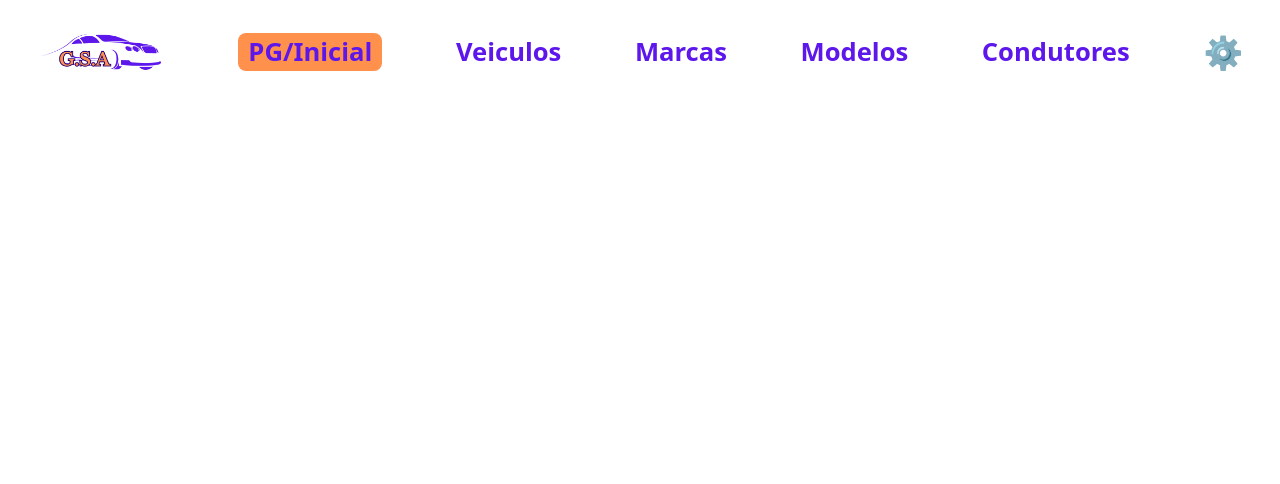
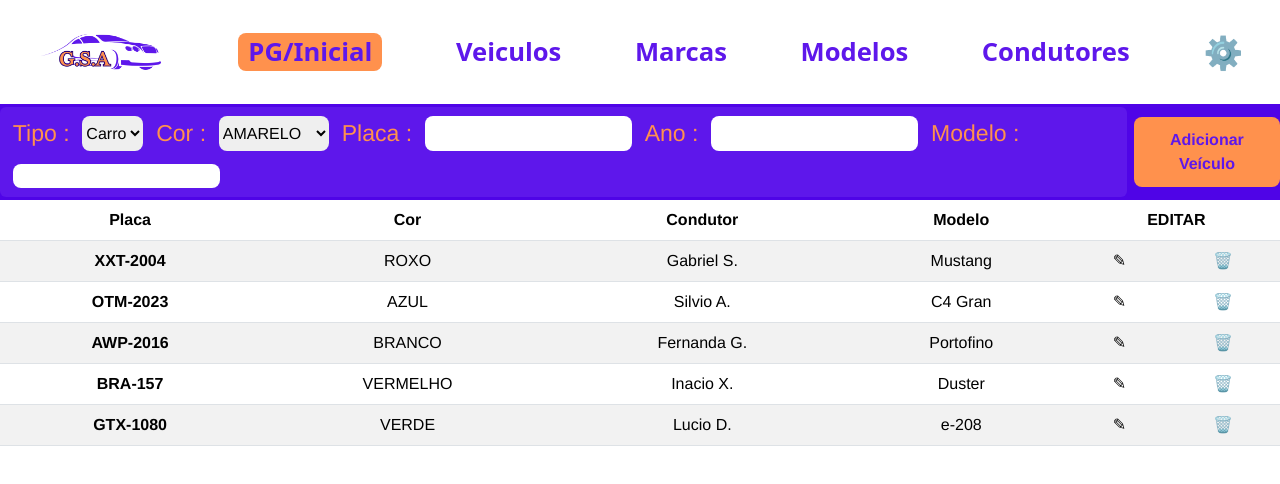
Before and after one commit to GabrielSADev/Estacionamento_Front, a Vue app in the folder estacionamento-front-client/: page /lista-veiculo in a window 1280 px wide. Shown: the top 484 px of the page. Built offline with nearby package versions, Linux system fonts and the light colour scheme.

Commit message:
veiculo concluido

```diff
--- a/estacionamento-front-client/src/App.vue
+++ b/estacionamento-front-client/src/App.vue
@@ -4,7 +4,7 @@
     <router-link to="/about">About</router-link> -->
     <img id="logo" src="../src/assets/EstacionamentoLogo.png" alt="">
     <router-link to="" id="pg_inicial">PG/Inicial</router-link>
-    <router-link to="/veiculos">Veiculos</router-link>
+    <router-link to="/lista-veiculo">Veiculos</router-link>
     <router-link to="/listar-marca">Marcas</router-link>
     <router-link to="/lista-modelo">Modelos</router-link>
     <router-link to="">Condutores</router-link>
--- a/estacionamento-front-client/src/router/index.ts
+++ b/estacionamento-front-client/src/router/index.ts
@@ -24,6 +24,11 @@ const routes: Array<RouteRecordRaw> = [
     path: '/lista-modelo',
     name: 'modelo-lista-view',
     component: () => import('../views/modeloView/ModeloListaView.vue')
+  },
+  {
+    path: '/lista-veiculo',
+    name: 'veiculo-lista-view',
+    component: () => import('../views/veiculoView/VeiculoListaView.vue')
   }
 
 ]
--- /dev/null
+++ b/estacionamento-front-client/src/views/veiculoView/VeiculoListaView.vue
@@ -0,0 +1,133 @@
+<template>
+    <header>
+        <div class="class_button">
+            <div class="divLabelVeiculo">
+
+                <label for="opcoesTipo" class="tit">Tipo :</label>
+                    <select id="opcoesDeTipo" class="all">
+                        <option value="opcao1">Carro</option>
+                        <option value="opcao2">Moto</option>
+                        <option value="opcao3">Van</option>
+                    </select>
+                <label for="opcoesCor" class="tit">Cor :</label>
+                    <select id="opcoesDeCor" class="all">
+                        <option value="opcaoC1">AMARELO</option>
+                        <option value="opcaoC2">AZUL</option>
+                        <option value="opcaoC3">BRANCO</option>
+                        <option value="opcaoC4">LARANJA</option>
+                        <option value="opcaoC5">PRATA</option>
+                        <option value="opcaoC6">PRETO</option>
+                        <option value="opcaoC7">ROXO</option>
+                        <option value="opcaoC8">VERDE</option>
+                        <option value="opcaoC9">VERMELHO</option>
+                    </select>
+                <label for="" id="labelPlaca" class="tit">Placa :</label>
+                <input type="text" name="nomePlaca" id="Placa" class="all">
+                <label for="" id="labelAno" class="tit">Ano :</label>
+                <input type="text" name="nomeAno" id="Ano" class="all">
+                <label for="" id="labelModeloVeiculo" class="tit">Modelo :</label>
+                <input type="text" name="nomeModelo" id="Modelo" class="all">
+            </div>
+        <button>Adicionar Veículo</button>
+        </div>
+    </header>
+
+    <table class="table table-striped">
+  <thead>
+    <tr class="tr">
+      <th scope="col">Placa</th>
+      <th scope="col">Cor</th>
+      <th scope="col">Condutor</th>
+      <th scope="col" id="modelo">Modelo</th>
+      <th  colspan="4" scope="col">EDITAR</th>
+
+    </tr>
+  </thead>
+  <tbody>
+    <tr>
+      <th scope="row">XXT-2004</th>
+      <td>ROXO</td>
+      <td>Gabriel S.</td>
+      <td>Mustang</td>
+      <td colspan="3">✎</td>
+      <td colspan="3">🗑️</td>
+    </tr>
+    <tr>
+      <th scope="row">OTM-2023</th>
+      <td>AZUL</td>
+      <td>Silvio A.</td>
+      <td>C4 Gran</td>
+      <td colspan="3">✎</td>
+      <td colspan="3">🗑️</td>
+    </tr>
+    <tr>
+      <th scope="row">AWP-2016</th>
+      <td>BRANCO</td>
+      <td>Fernanda G.</td>
+      <td>Portofino</td>
+      <td colspan="3">✎</td>
+      <td colspan="3">🗑️</td>
+    </tr>
+    <tr>
+      <th scope="row">BRA-157</th>
+      <td>VERMELHO</td>
+      <td>Inacio X.</td>
+      <td>Duster</td>
+      <td colspan="3">✎</td>
+      <td colspan="3">🗑️</td>
+    </tr>
+    <tr>
+      <th scope="row">GTX-1080</th>
+      <td>VERDE</td>
+      <td>Lucio D.</td>
+      <td>e-208</td>
+      <td colspan="3">✎</td>
+      <td colspan="3">🗑️</td>
+    </tr>
+  </tbody>
+</table>
+
+</template>
+
+<script lang="ts">
+
+</script>
+
+<style>
+
+.class_button{
+        background-color: #4f04e7;
+        height: 12vh;
+        display: flex;
+        align-items: center;
+        justify-content: center;
+        gap: 0.5vw;
+
+    }
+.divLabelVeiculo{
+    background-color: #5e17eb;
+    display: flex;
+    flex-wrap: wrap;
+    gap:1vw;
+    padding: 1.2vh 1vw;
+    border-radius: 6px;
+}
+.all{
+    border-radius: 8px;
+        padding: 0% 0%;
+        border: none;
+}
+.tit{
+    color: #ff914d;
+        font-size: 1.8vw;
+}
+button{
+        border-radius: 8px;
+        border: none;
+        padding: 0.7rem 0.8rem;
+        background-color: #ff914d;
+        color: #5e17eb;
+        font-weight: 750;
+    }
+
+</style>
```
